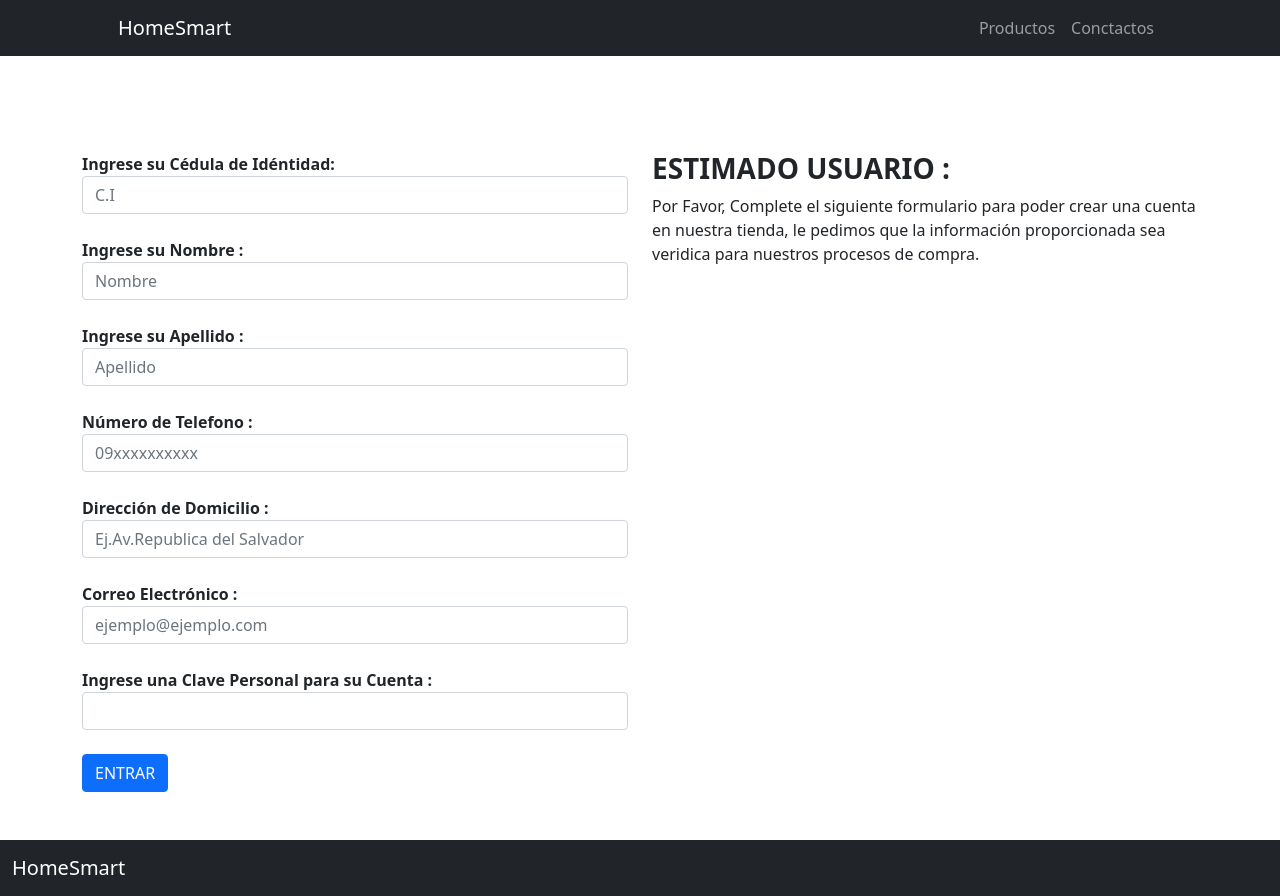
After one commit to jonathanpastas/calidad_sw_tienda, a Flask app: page /registro in a window 1280 px wide. The commit adds this page. Run offline with Flask 2, Linux system fonts and the light colour scheme; some libraries are stand-ins or nearby versions.

Commit message:
nuevos cambios

```diff
--- a/main.py
+++ b/main.py
@@ -14,6 +14,11 @@ def index() -> 'html':
 def login() -> 'html':
     return render_template('login.html', titulo='Iniciar Sesión')
 
+@app.route('/registro')
+def cuentanueva() -> 'html':
+    return render_template('registrarse.html', titulo='Crear una Cuenta Nueva')
+
+#################METODOS PRINCIPALES DE FUNCIONAMIENTO DEL SITIO ##################
 #Metodo para Ingresar a la Sesion,Valida el Cliente
 
 @app.route('/ingresar' ,methods=['POST'])
@@ -46,7 +51,7 @@ def paginicio() -> 'html':
         usuario=session['username']
         nom = str(session['nombre'])
         lista=listaproductosg()
-        return render_template('cliente.html',titulo="HomeSmart | Bienvenido",lstp=lista,nomb=nom)
+        return render_template('cliente.html',titulo="HomeSmart",lstp=lista,nomb=nom)
 
 
     else :
@@ -73,13 +78,31 @@ def mostrarprod()->'html':
         daca=mprodcat(cat,prod)
         print(datpro)
 
-        return render_template('producto.html',titulo="HomeSmart | Bienvenido",nomb=nom,pr=datpro,pc=daca)
+        return render_template('producto.html',titulo="HomeSmart",nomb=nom,pr=datpro,pc=daca)
 
 
     else :
         return redirect(url_for('index'))
 
+@app.route('/ingresarclie',methods=['POST'])
+def ingusuario()->'html':
 
+        cedula = request.form['cedula']
+        apellido = request.form['apellido']
+        nombre = request.form['nombre']
+        telefono = request.form['telefono']
+        direccion = request.form['domicilio']
+        correo = request.form['correo']
+        clave = request.form['contrasenia']
+
+        ingresar=nuevocliente(cedula, nombre, apellido, telefono, direccion, correo, clave)
+
+        if ingresar == True:
+            flash("Su Proceso de ha completado con Exito,ahora ingrese con su correo y contraseña registrados")
+            return redirect(url_for('login'))
+        else:
+            flash("Error al Ingresar el Usuario Verifique que la Información Ingresada sea Correcta")
+            return redirect(url_for('cuentanueva'))
 
 
 app.run(debug=True)
--- a/templates/base.html
+++ b/templates/base.html
@@ -23,6 +23,17 @@
 
 
 {% endblock %}
+<br>
+<br>
+
+<nav class="navbar navbar-dark bg-dark">
+  <div class="container-fluid">
+    <a class="navbar-brand" href="#">
+
+      HomeSmart
+    </a>
+  </div>
+</nav>
 
  <!-- Bootstrap core JS-->
         <script src="https://cdn.jsdelivr.net/npm/bootstrap@5.0.2/dist/js/bootstrap.bundle.min.js"></script>
--- a/templates/baseclientes.html
+++ b/templates/baseclientes.html
@@ -5,7 +5,7 @@
         <meta name="viewport" content="width=device-width, initial-scale=1, shrink-to-fit=no" />
         <meta name="description" content="" />
         <meta name="author" content="" />
-        <title>{{ title }}</title>
+        <title>{{ titulo }}</title>
         <!-- Favicon-->
         <link rel="icon" type="image/x-icon" href="assets/favicon.ico" />
         <!-- Bootstrap icons-->
--- a/templates/cliente.html
+++ b/templates/cliente.html
@@ -24,7 +24,7 @@
                                     {{ nomb }}
                                 </a>
                             <ul class="dropdown-menu" aria-labelledby="navbarDropdown">
-                                <li><a class="dropdown-item" href="/cerrarsesion">CERRAR SESION</a></li>
+                                <li><a class="dropdown-item" href="/cerrarsesion">Cerrar Sesión</a></li>
 
                             </ul>
                          </li>
@@ -85,7 +85,7 @@
         </section>
         <!-- Footer-->
         <footer class="py-5 bg-dark">
-            <div class="container"><p class="m-0 text-center text-white">Copyright &copy; Your Website 2021</p></div>
+            <div class="container"><p class="m-0 text-center text-white">Copyright &copy;HomeSmart</p></div>
         </footer>
         <!-- Bootstrap core JS-->
 
--- a/templates/login.html
+++ b/templates/login.html
@@ -59,6 +59,7 @@
                     <br>
                   <br>
                  <button type="submit" class="btn btn-primary">Ingresar</button>
+                 <a class="btn btn-success" href="/registro" role="button">Crear una Cuenta</a>
          </form>
 
 
@@ -71,6 +72,10 @@
 
 </div>
 
+<br>
+<br>
+<br>
+<br>
 
 
 
--- a/templates/producto.html
+++ b/templates/producto.html
@@ -24,7 +24,7 @@
                                     {{ nomb }}
                                 </a>
                             <ul class="dropdown-menu" aria-labelledby="navbarDropdown">
-                                <li><a class="dropdown-item" href="/cerrarsesion">CERRAR SESION</a></li>
+                                <li><a class="dropdown-item" href="/cerrarsesion">Cerrar Sesión</a></li>
 
                             </ul>
                          </li>
@@ -48,6 +48,8 @@
                             <span>${{t.6}}</span>
                         </div>
                         <p class="lead">{{t.2}}</p>
+
+                        <form method="POST" action="agcarrito">
                         <div class="d-flex">
                             <input class="form-control text-center me-3" id="inputQuantity" type="num" value="1" style="max-width: 3rem" />
                             <button class="btn btn-outline-dark flex-shrink-0" type="button">
@@ -55,6 +57,8 @@
                                 Añadir al Carrito
                             </button>
                         </div>
+
+                        </form>
                     </div>
                     {% endfor %}
 
--- /dev/null
+++ b/templates/registrarse.html
@@ -0,0 +1,104 @@
+{% extends 'base.html' %}
+
+{% block body %}
+
+
+ <nav class="navbar navbar-expand-lg navbar-dark bg-dark">
+                <div class="container px-5">
+                    <a class="navbar-brand" href="/">HomeSmart</a>
+                    <button class="navbar-toggler" type="button" data-bs-toggle="collapse" data-bs-target="#navbarSupportedContent" aria-controls="navbarSupportedContent" aria-expanded="false" aria-label="Toggle navigation"><span class="navbar-toggler-icon"></span></button>
+                    <div class="collapse navbar-collapse" id="navbarSupportedContent">
+                        <ul class="navbar-nav ms-auto mb-2 mb-lg-0">
+
+                            <li class="nav-item"><a class="nav-link" href="about.html">Productos</a></li>
+                            <li class="nav-item"><a class="nav-link" href="contact.html">Conctactos</a></li>
+
+
+
+                        </ul>
+                    </div>
+                </div>
+  </nav>
+
+<br>
+<br>
+<br>
+<br>
+<div class="container">
+
+ <div class="row">
+    <div class="col">
+
+        {% with messages = get_flashed_messages() %}
+            {% if messages %}
+
+            {% for message in messages %}
+                <div class="alert alert-danger" role="alert">
+                    <b>{{ message }}</b>
+                </div>
+            {% endfor %}
+
+            {% endif %}
+
+        {% endwith %}
+
+        <form method="POST" action="ingresarclie" >
+
+
+        <b><label for="ccedula" >Ingrese su Cédula de Idéntidad: </label></b>
+        <input type="text" class="form-control" id="ccedula" name="cedula" placeholder="C.I">
+            <br>
+            <b> <label for="cnombre" >Ingrese su Nombre : </label></b>
+        <input type="text" class="form-control" id="cnombre" name="nombre" placeholder="Nombre">
+            <br>
+            <b> <label for="capellido" >Ingrese su Apellido : </label></b>
+        <input type="text" class="form-control" id="capellido" name="apellido" placeholder="Apellido">
+            <br>
+            <b><label for="ctelefono" >Número de Telefono : </label></b>
+        <input type="text" class="form-control" id="ctelefono" name="telefono" placeholder="09xxxxxxxxxx">
+            <br>
+            <b> <label for="cdomi" >Dirección de Domicilio : </label></b>
+        <input type="text" class="form-control" id="cdomi" name="domicilio" placeholder="Ej.Av.Republica del Salvador">
+
+              <br>
+            <b>  <label for="ccorreo" >Correo Electrónico : </label></b>
+        <input type="email" class="form-control" id="ccorreo" name="correo" placeholder="ejemplo@ejemplo.com">
+
+              <br>
+            <b> <label for="contr1" >Ingrese una Clave Personal para su Cuenta : </label></b>
+        <input type="password" class="form-control" id="contr1" name="contrasenia">
+
+            <br>
+
+        <button type="submit" class="btn btn-primary">ENTRAR</button>
+
+    </form>
+
+
+
+
+
+    </div>
+    <div class="col">
+
+        <h3><b> ESTIMADO USUARIO : </b></h3>
+        <p> Por Favor, Complete el siguiente formulario para poder crear una cuenta en nuestra tienda, le pedimos
+        que la información proporcionada sea veridica para nuestros procesos de compra. </p>
+
+
+    </div>
+  </div>
+
+
+
+
+
+
+
+</div>
+
+
+
+
+
+{% endblock %}
```
Also changed, not shown: bdatos.py (+12 -0 lines), templates/index.html (+0 -12 lines).
